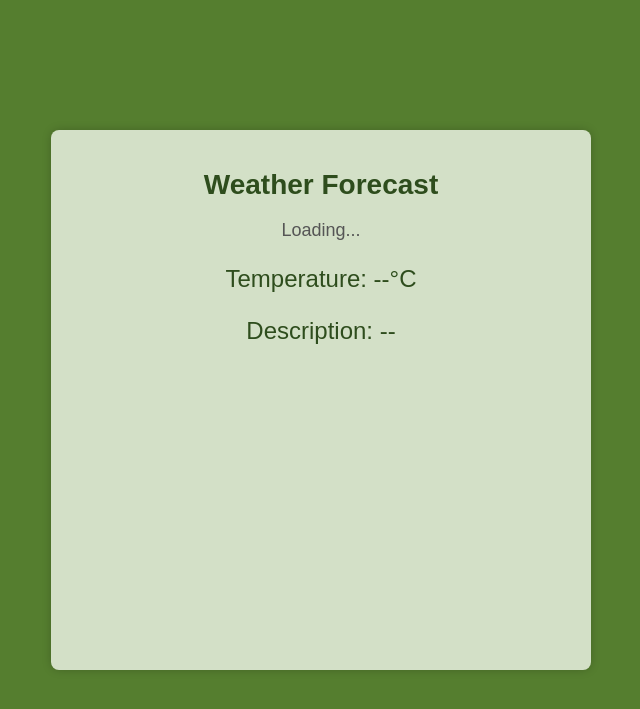
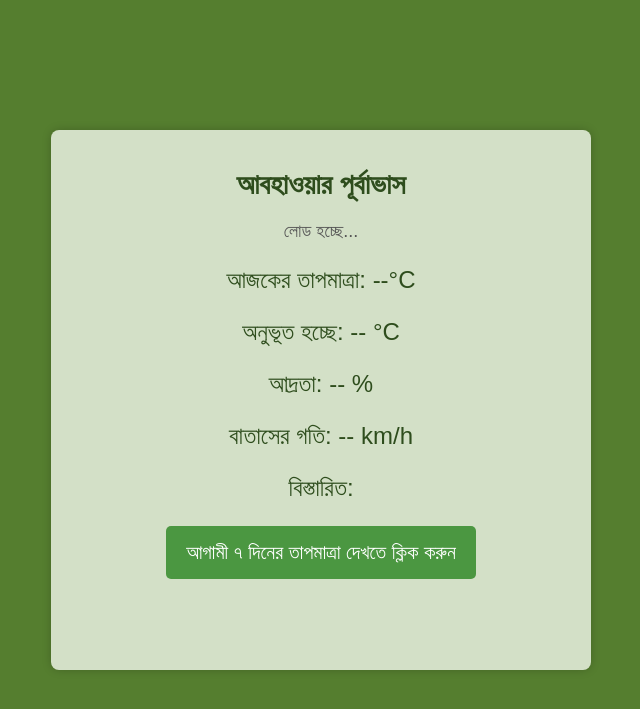
Before and after one commit to rakibul24466/Fosol-CSE499A-and-499B, a PHP site: page /weather.html in a window 1280 px wide. Shown: the top 709 px of the page, without its empty margins (319-959 px from the left). Run offline with PHP 8.4, Linux system fonts and the light colour scheme.

Commit message:
Added more weather information

```diff
--- a/weather.css
+++ b/weather.css
@@ -33,3 +33,32 @@ h1 {
     font-size: 24px;
     color: #2e4d1d;
 }
+
+@keyframes fadeIn {
+    from {
+        opacity: 0;
+    }
+    to {
+        opacity: 1;
+    }
+}
+
+.weather {
+    font-size: 24px;
+    color: #2e4d1d;
+    animation: fadeIn 1s ease-in-out;
+}
+
+.btn {
+    background-color: #4b9741;
+    color: #fff;
+    border: none;
+    border-radius: 5px;
+    padding: 15px 20px;
+    font-size: 20px;
+    cursor: pointer;
+}
+
+.btn:hover {
+    background-color: #f07422;
+}
--- a/weather.html
+++ b/weather.html
@@ -7,14 +7,23 @@
     <link rel="stylesheet" href="weather.css">
 </head>
 <body>
+
     <div class="container">
-        <h1>Weather Forecast</h1>
+        <h1>আবহাওয়ার পূর্বাভাস</h1>
         <div class="location">
-            <p>Loading...</p>
+            <p>লোড হচ্ছে...</p>
         </div>
         <div class="weather">
-            <p>Temperature: <span id="temperature">--°C</span></p>
-            <p>Description: <span id="description">--</span></p>
+            <p> আজকের তাপমাত্রা: <span id="temperature" class="hidden">--°C</span></p>
+            <p> অনুভূত হচ্ছে: <span id="feels-like" class="hidden">-- °C</span></p>
+            <p> আদ্রতা: <span id="humidity" class="hidden">-- %</span></p>
+            <p> বাতাসের গতি: <span id="wind-speed" class="hidden">-- km/h </span></p>
+            <p>বিস্তারিত: <span id="description" class="hidden"></p>
+                <div id="weather-animation">
+                    <div class="sun hidden"></div>
+                    <div class="rain hidden"></div>
+                </div>
+                <button type="button" class="btn" name="weekforecast">আগামী ৭ দিনের তাপমাত্রা দেখতে ক্লিক করুন</button>
         </div>
     </div>
 
@@ -34,8 +43,11 @@
                         const data = await response.json();
 
                         document.querySelector('.location').innerHTML = `<p>Location: ${data.name}, ${data.sys.country}</p>`;
-                        document.querySelector('#temperature').textContent = `${data.main.temp}°C`;
-                        document.querySelector('#description').textContent = data.weather[0].description;
+                document.querySelector('#temperature').textContent = `${data.main.temp}°C`;
+                document.querySelector('#description').textContent = data.weather[0].description;
+                document.querySelector('#humidity').textContent = `Humidity: ${data.main.humidity}%`;
+                document.querySelector('#feels-like').textContent = `Feels Like: ${data.main.feels_like}°C`;
+                document.querySelector('#wind-speed').textContent = `Wind Speed: ${data.wind.speed} m/s`;
                     } catch (error) {
                         console.error("Error fetching weather data:", error);
                     }
@@ -46,6 +58,60 @@
         }
 
         fetchWeatherData();
+
+function updateWeatherDetails(data) {
+    document.querySelector('.location').innerHTML = `<p>Location: ${data.name}, ${data.sys.country}</p>`;
+    const temperatureElement = document.querySelector('#temperature');
+    const descriptionElement = document.querySelector('#description');
+
+    temperatureElement.textContent = `${data.main.temp}°C`;
+    descriptionElement.textContent = data.weather[0].description;
+
+
+    temperatureElement.classList.remove('hidden');
+    descriptionElement.classList.remove('hidden');
+    const temperature = data.main.temp;
+    const description = data.weather[0].description.toLowerCase();
+
+    temperatureElement.textContent = `${temperature}°C`;
+    descriptionElement.textContent = data.weather[0].description;
+
+    if (temperature > 30) {
+        showSun();
+    } else {
+        hideSun();
+    }
+
+    if (description.includes("rain")) {
+        showRain();
+    } else {
+        hideRain();
+    }
+
+    temperatureElement.classList.remove('hidden');
+    descriptionElement.classList.remove('hidden');
+}
+function showSun() {
+    const sunElement = document.querySelector('.sun');
+    sunElement.classList.remove('hidden');
+}
+
+function hideSun() {
+    const sunElement = document.querySelector('.sun');
+    sunElement.classList.add('hidden');
+}
+
+function showRain() {
+    const rainElement = document.querySelector('.rain');
+    rainElement.classList.remove('hidden');
+}
+
+function hideRain() {
+    const rainElement = document.querySelector('.rain');
+    rainElement.classList.add('hidden');
+}
+
+
     </script>
 </body>
 </html>
```
